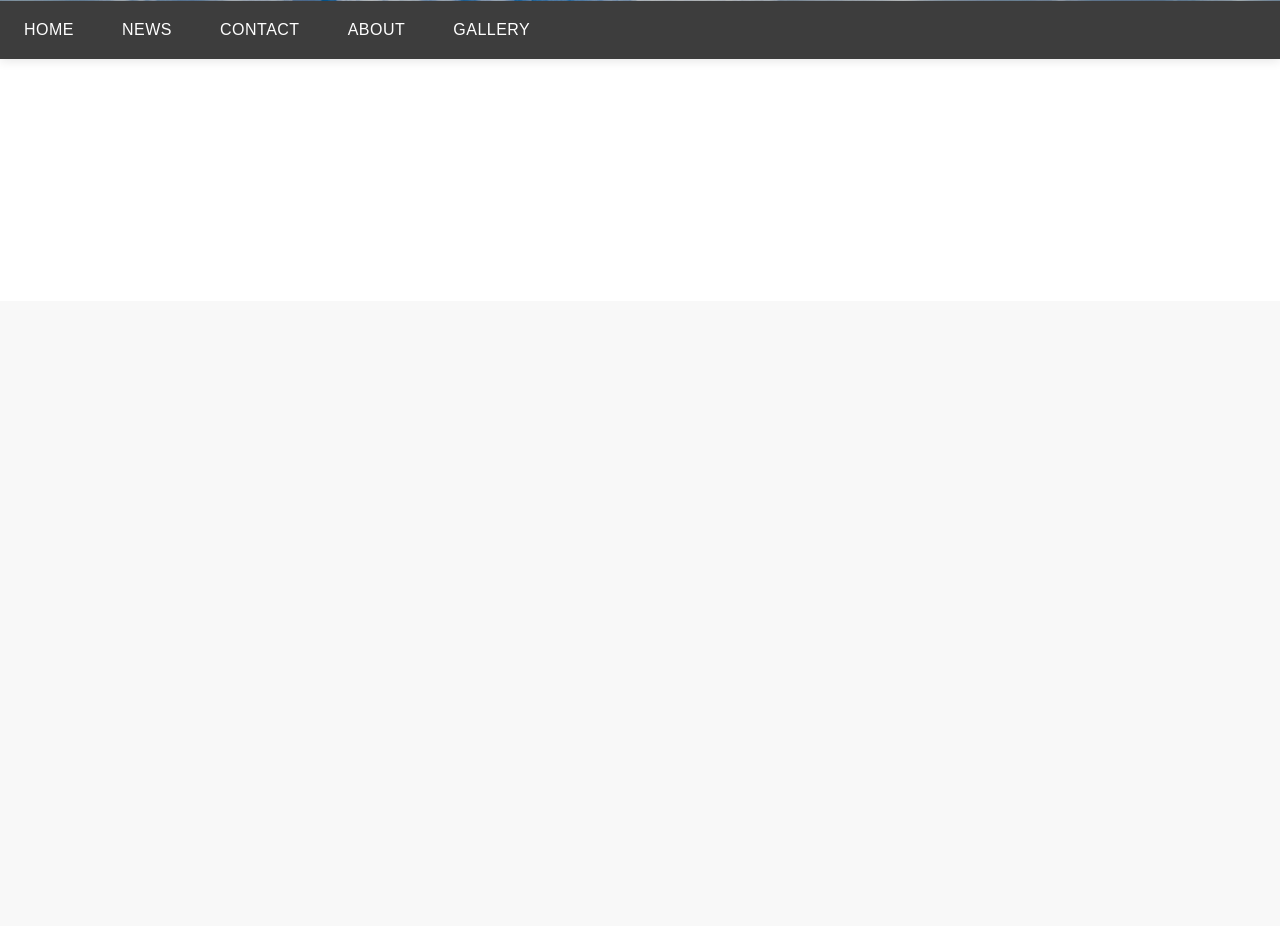
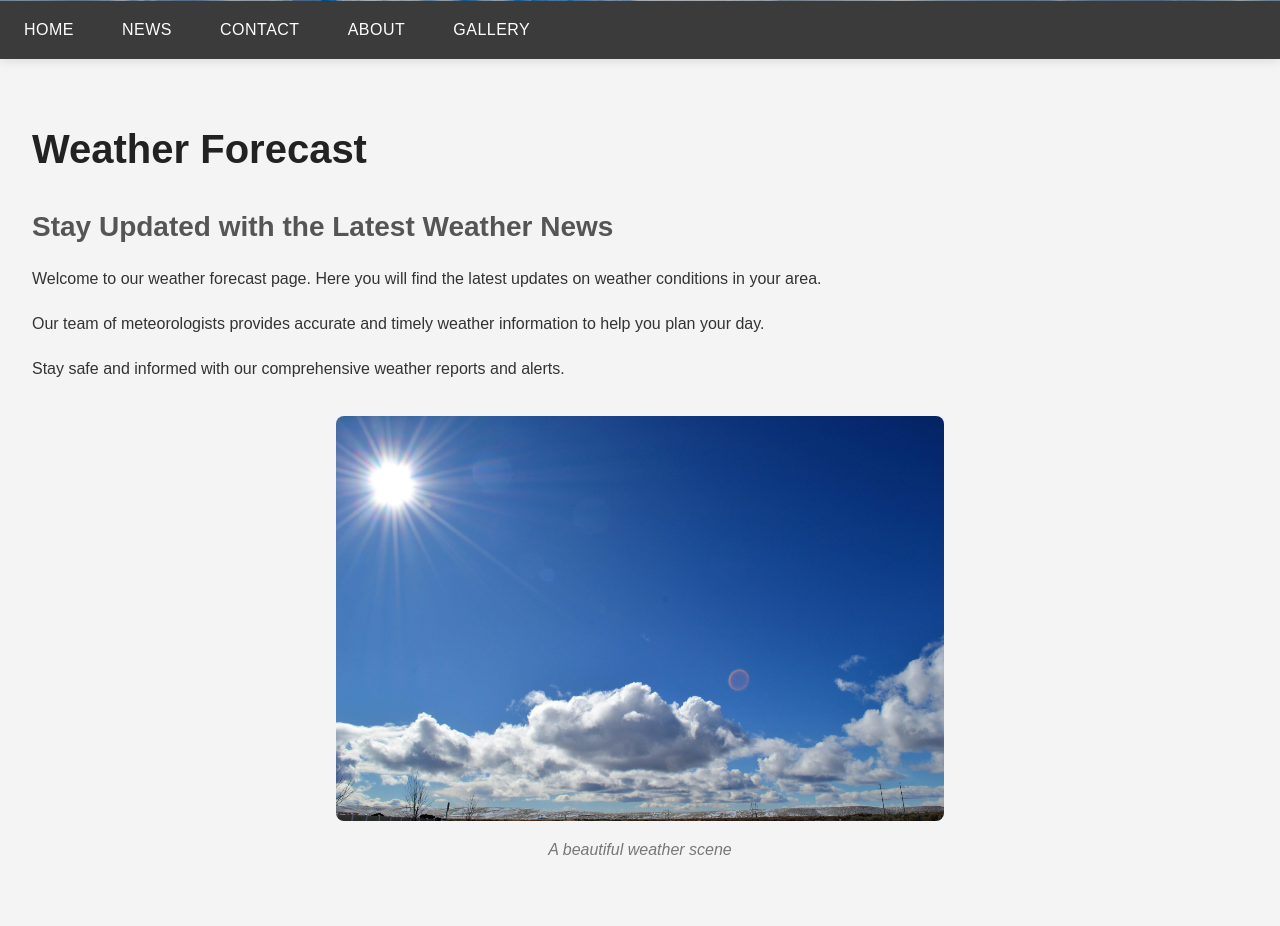
Before and after one commit to dcvetan/tvz-ntpws, a PHP site: page / in a window 1280 px wide. Shown: the part 499-1425 px from the top of the page. Before the commit the page ends 558 px from the top, so only its background shows below. Run offline with PHP 8.4, Linux system fonts and the light colour scheme.

Commit message:
Zadatak 3

```diff
--- a/projekt/index.html
+++ b/projekt/index.html
@@ -2,9 +2,9 @@
 <html>
 	<head>
 		<title>Vrijeme</title>
-		<meta name="description" content="">
-		<meta name="keywords" content="">
-		<meta name="author" content="Dominik Cvetan">
+		<meta name="description" content="Stay updated with the latest weather news and forecasts.">
+        <meta name="keywords" content="weather, forecast, news, meteorology, weather updates">
+        <meta name="author" content="Dominik Cvetan">
 
         <meta http-equiv="content-type" content="text/html; charset=utf-8">
 		<meta name="viewport" content="width=device-width; initial-scale=1.0; maximum-scale=1.0; user-scalable=0;">
@@ -23,5 +23,16 @@
 			</ul>
 		</nav>
 	</header>
+	<main>
+        <h1>Weather Forecast</h1>
+        <h2>Stay Updated with the Latest Weather News</h2>
+        <p>Welcome to our weather forecast page. Here you will find the latest updates on weather conditions in your area.</p>
+        <p>Our team of meteorologists provides accurate and timely weather information to help you plan your day.</p>
+        <p>Stay safe and informed with our comprehensive weather reports and alerts.</p>
+        <figure>
+            <img src="img/sun_and_clouds.jpg" alt="Weather Image">
+            <figcaption>A beautiful weather scene</figcaption>
+        </figure>
+    </main>
 </body>
 </html>
--- a/projekt/style.css
+++ b/projekt/style.css
@@ -7,12 +7,10 @@ body, html {
 }
 
 header {
-    display: block;
+    /* display: block; */
     width: 100%;
-    position: sticky;
-    top: 0;
+    position: relative;
     z-index: 100;
-    box-shadow: 0 2px 10px rgba(0, 0, 0, 0.1);
 }
 
 .clouds-image {
@@ -20,12 +18,10 @@ header {
     background-position: center;
     background-repeat: no-repeat;
     background-size: cover;
-    position: relative;
     height: 500px;
     display: flex;
     align-items: center;
     justify-content: center;
-    position: relative;
     overflow: hidden;
     transition: all 0.3s ease;
 }
@@ -41,12 +37,20 @@ header {
     z-index: 1;
 }
 
+nav {
+    position: sticky;
+    top: 0;
+    background-color: rgba(51, 51, 51, 0.95);
+    box-shadow: 0 2px 10px rgba(0, 0, 0, 0.1);
+    z-index: 101;
+    width: 100%;
+}
+
 ul {
     list-style-type: none;
     margin: 0;
     padding: 0;
     overflow: hidden;
-    background-color: rgba(51, 51, 51, 0.95);
     display: flex;
     justify-content: flex-start;
     align-items: center;
@@ -90,6 +94,48 @@ li a:hover::after {
     width: 80%;
 }
 
+/* Main - Home */
+
+main {
+    padding: 2rem;
+    background-color: #f4f4f4;
+    color: #333;
+}
+
+main h1 {
+    font-size: 2.5rem;
+    margin-bottom: 1rem;
+    color: #222;
+}
+
+main h2 {
+    font-size: 1.75rem;
+    margin-bottom: 1rem;
+    color: #555;
+}
+
+main p {
+    margin-bottom: 1rem;
+    line-height: 1.8;
+}
+
+main figure {
+    margin: 2rem 0;
+    text-align: center;
+}
+
+main figure img {
+    max-width: 50%; /* Adjust this value as needed */
+    height: auto;
+    border-radius: 8px;
+}
+
+main figure figcaption {
+    margin-top: 0.5rem;
+    font-style: italic;
+    color: #777;
+}
+
 @media screen and (max-width: 768px) {
     ul {
         flex-direction: column;
```
Also changed, not shown: projekt/img/sun_and_clouds.jpg (added).
